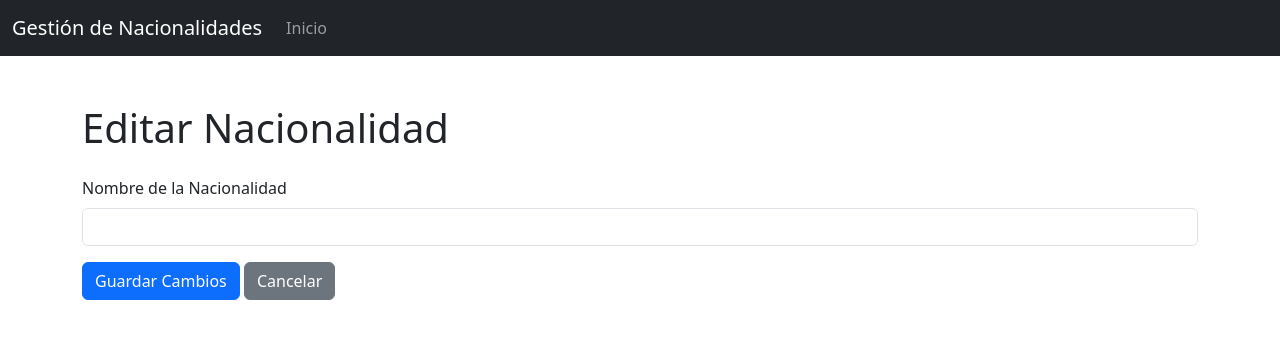
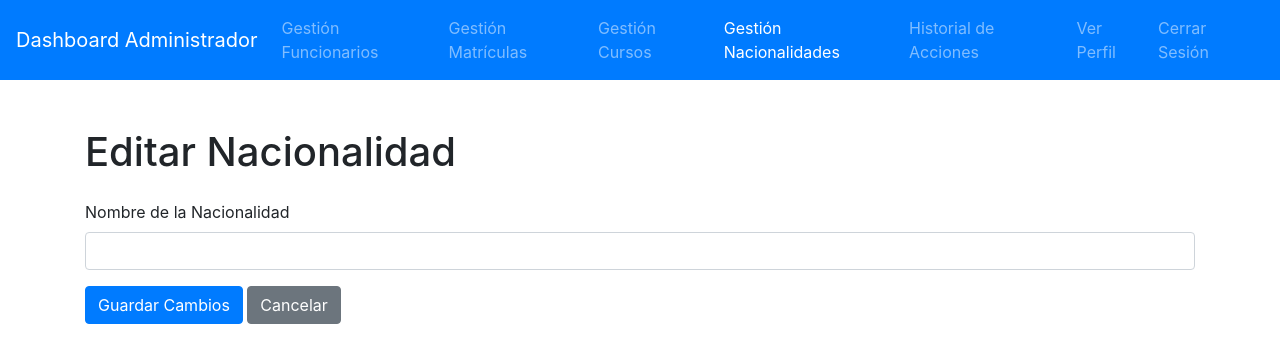
Before and after one commit to maoudev/sistema-gestion-matriculas, a Django app: template matriculas/templates/gestion_nacionalidades/editar_nacionalidad.html in a window 1280 px wide. Shown: the top 363 px of the page. Run offline with Django 5.2, Linux system fonts and the light colour scheme; the template is opened without the code that fills it, so the values that code supplies are empty; some libraries are stand-ins or nearby versions.

Commit message:
Update editar_nacionalidad.html
ajuste la barra de navegacion para que se adaptara como esta en los otros html

```diff
--- a/matriculas/templates/gestion_nacionalidades/editar_nacionalidad.html
+++ b/matriculas/templates/gestion_nacionalidades/editar_nacionalidad.html
@@ -4,23 +4,46 @@
     <meta charset="UTF-8">
     <meta name="viewport" content="width=device-width, initial-scale=1.0">
     <title>Editar Nacionalidad</title>
-    <link rel="stylesheet" href="https://cdn.jsdelivr.net/npm/bootstrap@5.3.0-alpha1/dist/css/bootstrap.min.css">
+    <link rel="stylesheet" href="https://stackpath.bootstrapcdn.com/bootstrap/4.5.2/css/bootstrap.min.css">
 </head>
 <body>
-    <!-- Navbar -->
-    <nav class="navbar navbar-expand-lg navbar-dark bg-dark">
-        <div class="container-fluid">
-            <a class="navbar-brand" href="#">Gestión de Nacionalidades</a>
-            <button class="navbar-toggler" type="button" data-bs-toggle="collapse" data-bs-target="#navbarNav" aria-controls="navbarNav" aria-expanded="false" aria-label="Toggle navigation">
-                <span class="navbar-toggler-icon"></span>
-            </button>
-            <div class="collapse navbar-collapse" id="navbarNav">
-                <ul class="navbar-nav">
-                    <li class="nav-item">
-                        <a class="nav-link" href="{% url 'gestion_nacionalidades' %}">Inicio</a>
-                    </li>
-                </ul>
-            </div>
+    <nav class="navbar navbar-expand-lg navbar-dark bg-primary">
+        <a class="navbar-brand" href="/menu_admin">Dashboard Administrador</a>
+        <button
+            class="navbar-toggler"
+            type="button"
+            data-toggle="collapse"
+            data-target="#navbarMain"
+            aria-controls="navbarMain"
+            aria-expanded="false"
+            aria-label="Toggle navigation"
+        >
+            <span class="navbar-toggler-icon"></span>
+        </button>
+        <div class="collapse navbar-collapse" id="navbarMain">
+            <ul class="navbar-nav mr-auto">
+                <li class="nav-item">
+                    <a class="nav-link" href="/funcionarios/agregar">Gestión Funcionarios</a>
+                </li>
+                <li class="nav-item">
+                    <a class="nav-link" href="/matriculas/agregar">Gestión Matrículas</a>
+                </li>
+                <li class="nav-item">
+                    <a class="nav-link" href="/cursos/">Gestión Cursos</a>
+                </li>
+                <li class="nav-item">
+                    <a class="nav-link active" href="/nacionalidades">Gestión Nacionalidades</a>
+                </li>
+                <li class="nav-item">
+                    <a class="nav-link" href="/historial">Historial de Acciones</a>
+                </li>
+                <li class="nav-item">
+                    <a class="nav-link" href="/perfil">Ver Perfil</a>
+                </li>
+                <li class="nav-item">
+                    <a class="nav-link" href="/logout">Cerrar Sesión</a>
+                </li>
+            </ul>
         </div>
     </nav>
 
@@ -43,6 +66,7 @@
         </form>
     </div>
 
-    <script src="https://cdn.jsdelivr.net/npm/bootstrap@5.3.0-alpha1/dist/js/bootstrap.bundle.min.js"></script>
+    <script src="https://code.jquery.com/jquery-3.5.1.slim.min.js"></script>
+    <script src="https://cdn.jsdelivr.net/npm/bootstrap@4.5.2/dist/js/bootstrap.bundle.min.js"></script>
 </body>
 </html>
```
